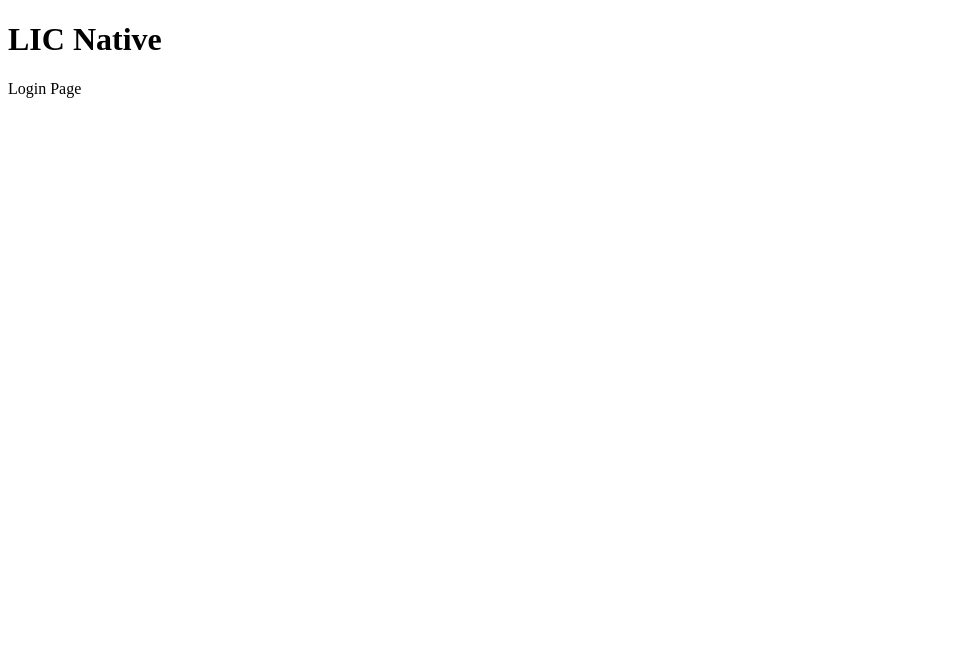
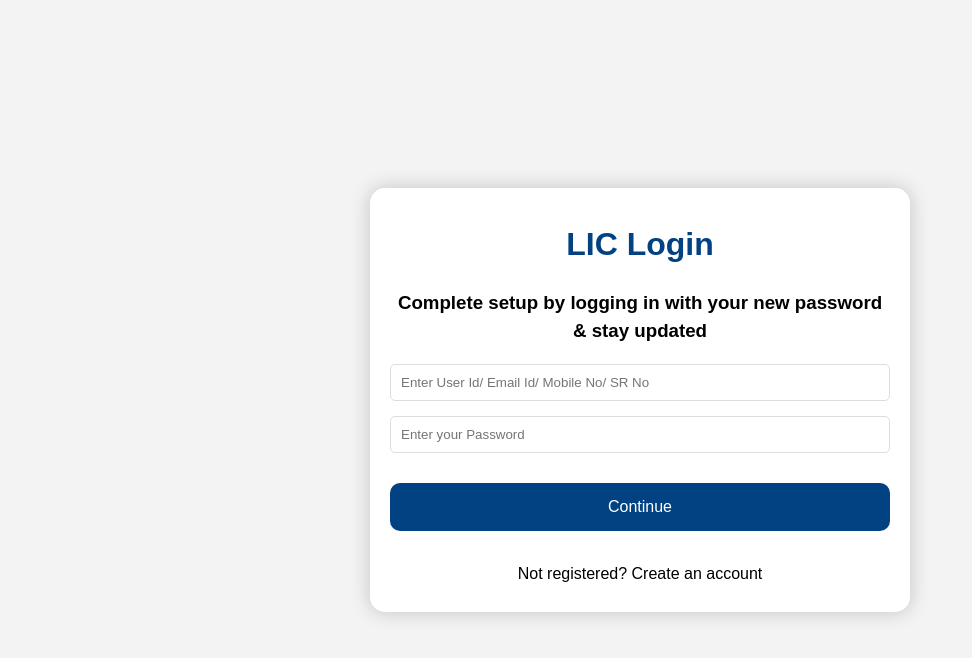
Before and after one commit to pranavsehgal1997/lic-native, a plain HTML site: page index.html in a window 1280 px wide. Shown: the whole page, without its empty margins (0-972 px from the left). Drawn offline with Linux system fonts and the light colour scheme.

Commit message:
First commit

```diff
--- a/index.html
+++ b/index.html
@@ -1,10 +1,34 @@
 <!DOCTYPE html>
 <html>
+    <link rel="stylesheet" href="styles.css">
 <body>
-
-<h1>LIC Native</h1>
-
-<p>Login Page</p>
-
+    <div class="main">
+        <h1>LIC Login</h1>
+        <h3>Complete setup by logging in with your new password & stay updated</h3>
+        <form action="">
+            <input type="text"
+                   id="userID"
+                   name="first"
+                   placeholder="Enter User Id/ Email Id/ Mobile No/ SR No" required>
+            <input type="password"
+                   id="password"
+                   name="password"
+                   placeholder="Enter your Password" required>
+            <div class="wrap">
+                <button type="submit"
+                        onclick="solve()">
+                    Continue
+                </button>
+            </div>
+        </form>
+        <p>Not registered?
+              <a id="createAccount"
+              onclick="createAccount()"
+               style="text-decoration: none;">
+                Create an account
+            </a>
+        </p>
+    </div>
+<script src="index.js"></script>
 </body>
 </html>
--- /dev/null
+++ b/index.js
@@ -0,0 +1,13 @@
+let imeiNumber = new URLSearchParams(window.location.search);
+console.log(imeiNumber);
+let imei = imeiNumber.get("imei");
+document.getElementById("userID").value = value;
+
+function createAccount() {
+  let imeiNumber = new URLSearchParams(window.location.search);
+  console.log(imeiNumber);
+  let imei = imeiNumber.get("imei");
+  window.location.replace(
+    `http://127.0.0.1:5500/createUser.html?imei=${imei}`
+  );
+}
--- /dev/null
+++ b/styles.css
@@ -0,0 +1,65 @@
+body {
+	display: flex;
+	align-items: center;
+	justify-content: center;
+	font-family: sans-serif;
+	line-height: 1.5;
+	min-height: 100vh;
+	background: #f3f3f3;
+	flex-direction: column;
+	margin: 0;
+}
+
+.main {
+	background-color: #fff;
+	border-radius: 15px;
+	box-shadow: 0 0 20px rgba(0, 0, 0, 0.2);
+	padding: 10px 20px;
+	transition: transform 0.2s;
+	width: 500px;
+	text-align: center;
+}
+
+h1 {
+	color: #024282;
+}
+
+label {
+	display: block;
+	width: 100%;
+	margin-top: 10px;
+	margin-bottom: 5px;
+	text-align: left;
+	color: #555;
+	font-weight: bold;
+}
+
+
+input {
+	display: block;
+	width: 100%;
+	margin-bottom: 15px;
+	padding: 10px;
+	box-sizing: border-box;
+	border: 1px solid #ddd;
+	border-radius: 5px;
+}
+
+button {
+	padding: 15px;
+	border-radius: 10px;
+	margin-top: 15px;
+	margin-bottom: 15px;
+	border: none;
+	color: white;
+	cursor: pointer;
+	background-color: #024282;
+	width: 100%;
+	font-size: 16px;
+}
+
+.wrap {
+	display: flex;
+	justify-content: center;
+	align-items: center;
+}
```
Also changed, not shown: createUser.html (+26 -2 lines), createrUser.js (added).
